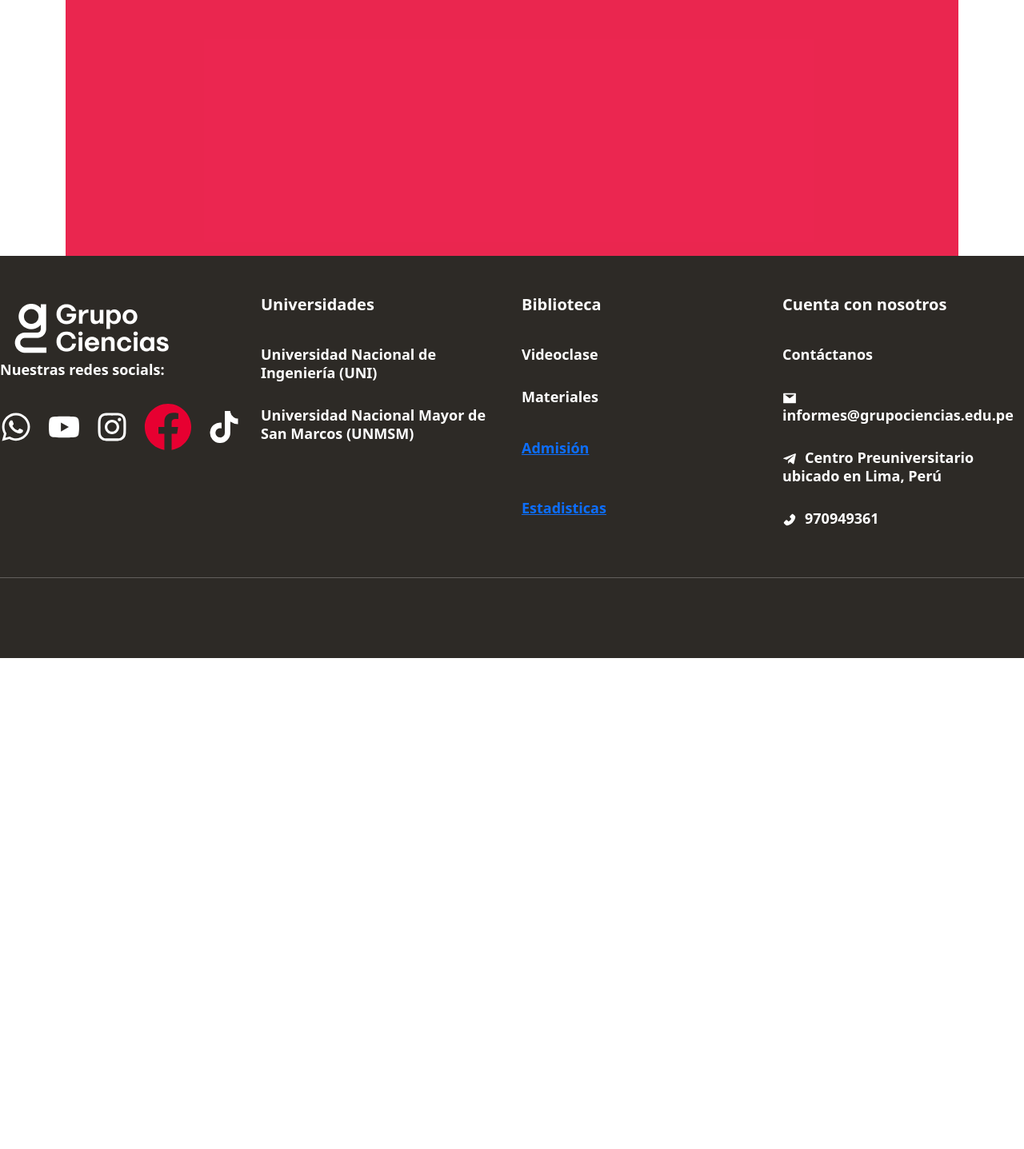
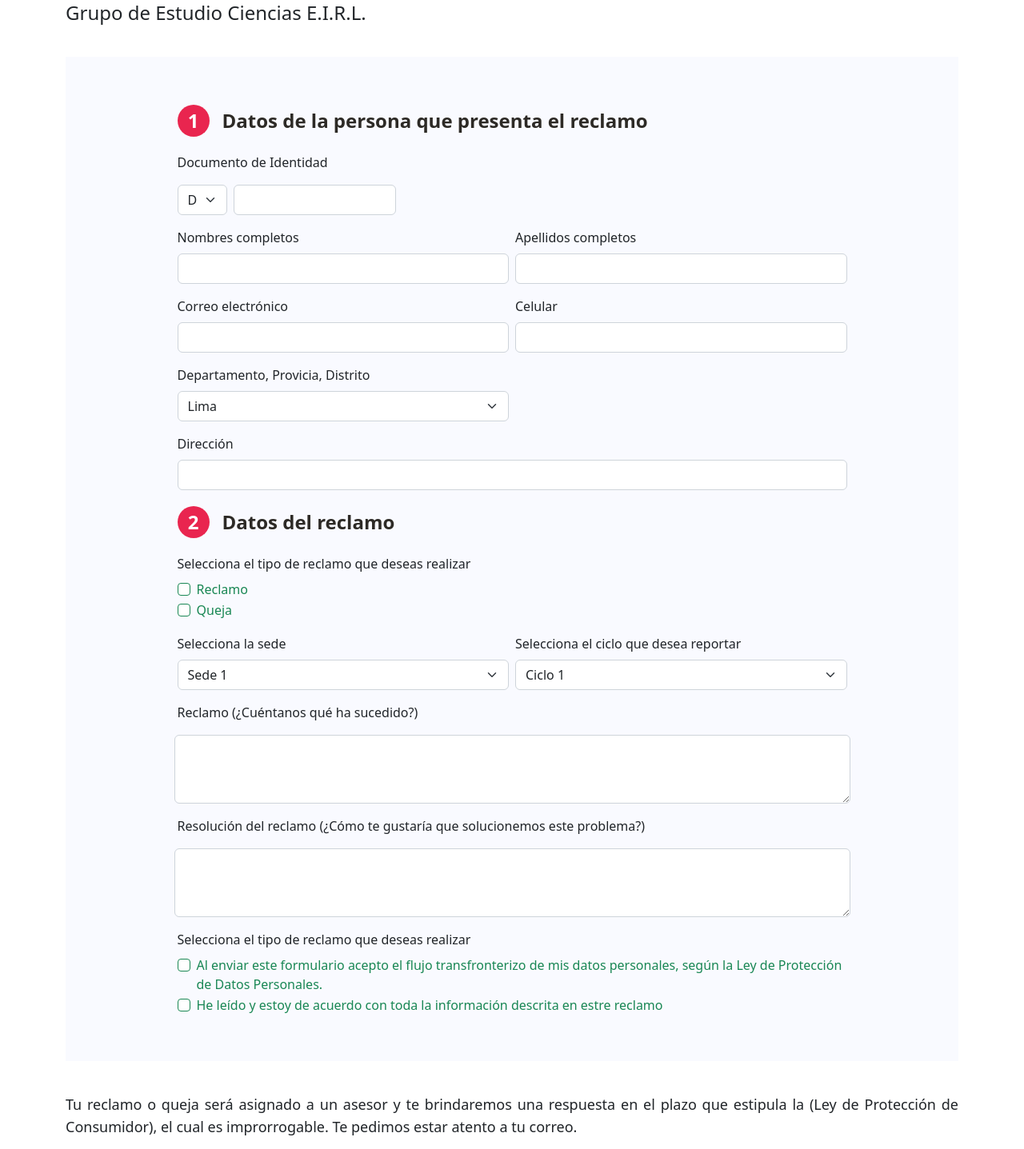
Before and after one commit to alexabadp/landing-gc, a React (Create React App) app: page /libroreclamaciones in a window 1280 px wide. Shown: the part 460-1897 px from the top of the page at 80% size. Before the commit the page ends 1283 px from the top, so only its background shows below. Built offline with nearby package versions, Linux system fonts and the light colour scheme.

Commit message:
changes 08112022

```diff
--- /dev/null
+++ b/src/Components/LibroReclamaciones/LibroReclamaciones.css
@@ -0,0 +1,58 @@
+.claim-subtitle {
+  font-style: normal;
+  font-weight: 800;
+  font-size: 24px;
+  line-height: 31px;
+  color: #2d2a26;
+  margin-top: 20px;
+  margin-bottom: 20px;
+}
+
+span.circle {
+  background: rgba(231, 0, 49, 0.85);
+  border-radius: 50%;
+  -moz-border-radius: 50%;
+  -webkit-border-radius: 50%;
+  color: white;
+  display: inline-block;
+  font-weight: bold;
+  line-height: 40px;
+  margin-right: 5px;
+  text-align: center;
+  width: 40px;
+  margin-right: 16px;
+}
+
+.claims {
+  background-color: white;
+}
+
+.form-claim {
+  background-color: #f9faff;
+  display: flex;
+  justify-content: center;
+  align-items: center;
+}
+
+.cia-title {
+  font-style: normal;
+  font-weight: 500;
+  font-size: 24px;
+  line-height: 31px;
+}
+
+.claim-details {
+  margin-top: 40px;
+  margin-bottom: 40px;
+}
+
+.claim-process {
+  margin-top: 40px;
+  margin-bottom: 40px;
+}
+
+.content-claim {
+  width: 75%;
+  margin-top: 40px;
+  margin-bottom: 40px;
+}
--- a/src/Components/LibroReclamaciones/LibroReclamaciones.js
+++ b/src/Components/LibroReclamaciones/LibroReclamaciones.js
@@ -1,14 +1,193 @@
+import { Col, FloatingLabel, Form, Row } from "react-bootstrap";
+import Button from "react-bootstrap/Button";
 import { withRouter } from "react-router-dom";
+import "./LibroReclamaciones.css";
 
 function LibroReclamaciones() {
   return (
     <>
-      <div id="services" className="cards-1 bg-gray">
+      <div id="claims" className="cards-1 bg-gray">
         <div className="container">
           <div className="header-content col-lg-12">
             <h1 className="header-title">Libro de Reclamaciones</h1>
           </div>
-          <div className="header-content col-lg-12"></div>
+          <div className="claim-details">
+            <h2 className="cia-title">Grupo de Estudio Ciencias E.I.R.L.</h2>
+          </div>
+
+          <div className="form-claim col-lg-12">
+            <div className="content-claim">
+              <h2 className="claim-subtitle">
+                <span className="circle">1</span>
+                Datos de la persona que presenta el reclamo
+              </h2>
+              <Form>
+                <Form.Group className="mb-3">
+                  <Row className="g-2">
+                    <Form.Label>Documento de Identidad</Form.Label>
+                    <Col sm="1">
+                      <Form.Select aria-label="Default select example">
+                        <option value="1">DNI</option>
+                        <option value="2">Pasaporte</option>
+                        <option value="3">Carne Extranjeria</option>
+                      </Form.Select>
+                    </Col>
+                    <Col sm="3">
+                      <Form.Control type="documentId" />
+                    </Col>
+                  </Row>
+                </Form.Group>
+
+                <Form.Group className="mb-3">
+                  <Row className="g-2">
+                    <Col sm="6">
+                      <Form.Label>Nombres completos</Form.Label>
+                      <Form.Control type="name" />
+                    </Col>
+                    <Col sm="6">
+                      <Form.Label>Apellidos completos</Form.Label>
+                      <Form.Control type="lastName" />
+                    </Col>
+                  </Row>
+                </Form.Group>
+
+                <Form.Group className="mb-3">
+                  <Row className="g-2">
+                    <Col sm="6">
+                      <Form.Label>Correo electrónico</Form.Label>
+                      <Form.Control type="name" />
+                    </Col>
+                    <Col sm="6">
+                      <Form.Label>Celular</Form.Label>
+                      <Form.Control type="lastName" />
+                    </Col>
+                  </Row>
+                </Form.Group>
+
+                <Form.Group className="mb-3">
+                  <Row className="g-2">
+                    <Col sm="6">
+                      <Form.Label>Departamento, Provicia, Distrito</Form.Label>
+                      <Form.Select aria-label="Default select example">
+                        <option value="1">Lima</option>
+                        <option value="2">Callao</option>
+                      </Form.Select>
+                    </Col>
+                  </Row>
+                </Form.Group>
+
+                <Form.Group className="mb-3">
+                  <Row className="g-2">
+                    <Col sm="12">
+                      <Form.Label>Dirección</Form.Label>
+                      <Form.Control type="lastName" />
+                    </Col>
+                  </Row>
+                </Form.Group>
+
+                <h2 className="claim-subtitle">
+                  <span className="circle">2</span>
+                  Datos del reclamo
+                </h2>
+
+                <Form.Group className="mb-3">
+                  <Row className="g-2">
+                    <Col sm="12">
+                      <Form.Label>
+                        Selecciona el tipo de reclamo que deseas realizar
+                      </Form.Label>
+
+                      <Form.Check type={"checkbox"}>
+                        <Form.Check.Input type={"checkbox"} isValid />
+                        <Form.Check.Label>Reclamo</Form.Check.Label>
+                      </Form.Check>
+                      <Form.Check type={"checkbox"}>
+                        <Form.Check.Input type={"checkbox"} isValid />
+                        <Form.Check.Label>Queja</Form.Check.Label>
+                      </Form.Check>
+                    </Col>
+                  </Row>
+                </Form.Group>
+
+                <Form.Group className="mb-3">
+                  <Row className="g-2">
+                    <Col sm="6">
+                      <Form.Label>Selecciona la sede</Form.Label>
+                      <Form.Select aria-label="Default select example">
+                        <option value="1">Sede 1</option>
+                        <option value="2">Sede 2</option>
+                      </Form.Select>
+                    </Col>
+                    <Col sm="6">
+                      <Form.Label>
+                        Selecciona el ciclo que desea reportar
+                      </Form.Label>
+                      <Form.Select aria-label="Default select example">
+                        <option value="1">Ciclo 1</option>
+                        <option value="2">Ciclo 2</option>
+                      </Form.Select>
+                    </Col>
+                  </Row>
+                </Form.Group>
+
+                <Form.Group className="mb-3">
+                  <Row className="g-2">
+                    <Form.Label>
+                      Reclamo (¿Cuéntanos qué ha sucedido?)
+                    </Form.Label>
+                    <Form.Control as="textarea" rows={3} />
+                  </Row>
+                </Form.Group>
+
+                <Form.Group className="mb-3">
+                  <Row className="g-2">
+                    <Form.Label>
+                      Resolución del reclamo (¿Cómo te gustaría que solucionemos
+                      este problema?)
+                    </Form.Label>
+                    <Form.Control as="textarea" rows={3} />
+                  </Row>
+                </Form.Group>
+
+                <Form.Group className="mb-3">
+                  <Row className="g-2">
+                    <Col sm="12">
+                      <Form.Label>
+                        Selecciona el tipo de reclamo que deseas realizar
+                      </Form.Label>
+
+                      <Form.Check type={"checkbox"}>
+                        <Form.Check.Input type={"checkbox"} isValid />
+                        <Form.Check.Label>
+                          Al enviar este formulario acepto el flujo
+                          transfronterizo de mis datos personales, según la Ley
+                          de Protección de Datos Personales.
+                        </Form.Check.Label>
+                      </Form.Check>
+                      <Form.Check type={"checkbox"}>
+                        <Form.Check.Input type={"checkbox"} isValid />
+                        <Form.Check.Label>
+                          He leído y estoy de acuerdo con toda la información
+                          descrita en estre reclamo
+                        </Form.Check.Label>
+                      </Form.Check>
+                    </Col>
+                  </Row>
+                </Form.Group>
+              </Form>
+            </div>
+          </div>
+
+          <div className="claim-process">
+            <p>
+              Tu reclamo o queja será asignado a un asesor y te brindaremos una
+              respuesta en el plazo que estipula la (Ley de Protección de
+              Consumidor), el cual es improrrogable. Te pedimos estar atento a
+              tu correo.
+            </p>
+            <Button variant="light">Cancelar</Button>
+            <Button variant="danger">Generar reclamo</Button>
+          </div>
         </div>
       </div>
     </>
--- a/src/Components/PoliticaProteccion/PoliticaProteccion.css
+++ b/src/Components/PoliticaProteccion/PoliticaProteccion.css
@@ -46,7 +46,7 @@ p {
   text-align: justify;
 }
 
-.subtitle-title {
+.content-subtitle {
   color: #2d2a26;
   font-style: normal;
   font-weight: 800;
--- a/src/Components/PoliticaProteccion/PoliticaProteccion.js
+++ b/src/Components/PoliticaProteccion/PoliticaProteccion.js
@@ -28,7 +28,7 @@ function PoliticaProteccion() {
                 alteración, acceso no autorizado y robo de los datos personales
                 facilitados por los titulares de datos personales.
               </p>
-              <h1 className="subtitle-title">Consentimiento del usuario</h1>
+              <h1 className="content-subtitle">Consentimiento del usuario</h1>
               <p>
                 Trilce se obliga a que de los datos personales obtenidos a
                 través de formularios del portal web, cuenten previamente con el
@@ -36,7 +36,7 @@ function PoliticaProteccion() {
                 información, los cuales serán tratados única y específicamente
                 para la finalidad solicitada.
               </p>
-              <h1 className="subtitle-title">
+              <h1 className="content-subtitle">
                 Tratamiento de Datos Personales
               </h1>
               <ol>
@@ -69,7 +69,7 @@ function PoliticaProteccion() {
                   ajeno a la responsabilidad de Trilce.
                 </li>
               </ol>
-              <h1 className="subtitle-title">Medidas de Seguridad</h1>
+              <h1 className="content-subtitle">Medidas de Seguridad</h1>
               <p>
                 Trilce se compromete a brindar todas las medidas técnicas,
                 legales y administrativas necesarias para garantizar la
@@ -80,7 +80,7 @@ function PoliticaProteccion() {
                 datos personales, evitando que estos sean filtrados, difundidos
                 o cualquier acción que ponga en peligro su información personal.
               </p>
-              <h1 className="subtitle-title">
+              <h1 className="content-subtitle">
                 Cambios de Política de Privacidad
               </h1>
               <ol>
@@ -98,7 +98,7 @@ function PoliticaProteccion() {
                   punto anterior.
                 </li>
               </ol>
-              <h1 className="subtitle-title">
+              <h1 className="content-subtitle">
                 Cambios de Política de Privacidad
               </h1>
               <p>
```
